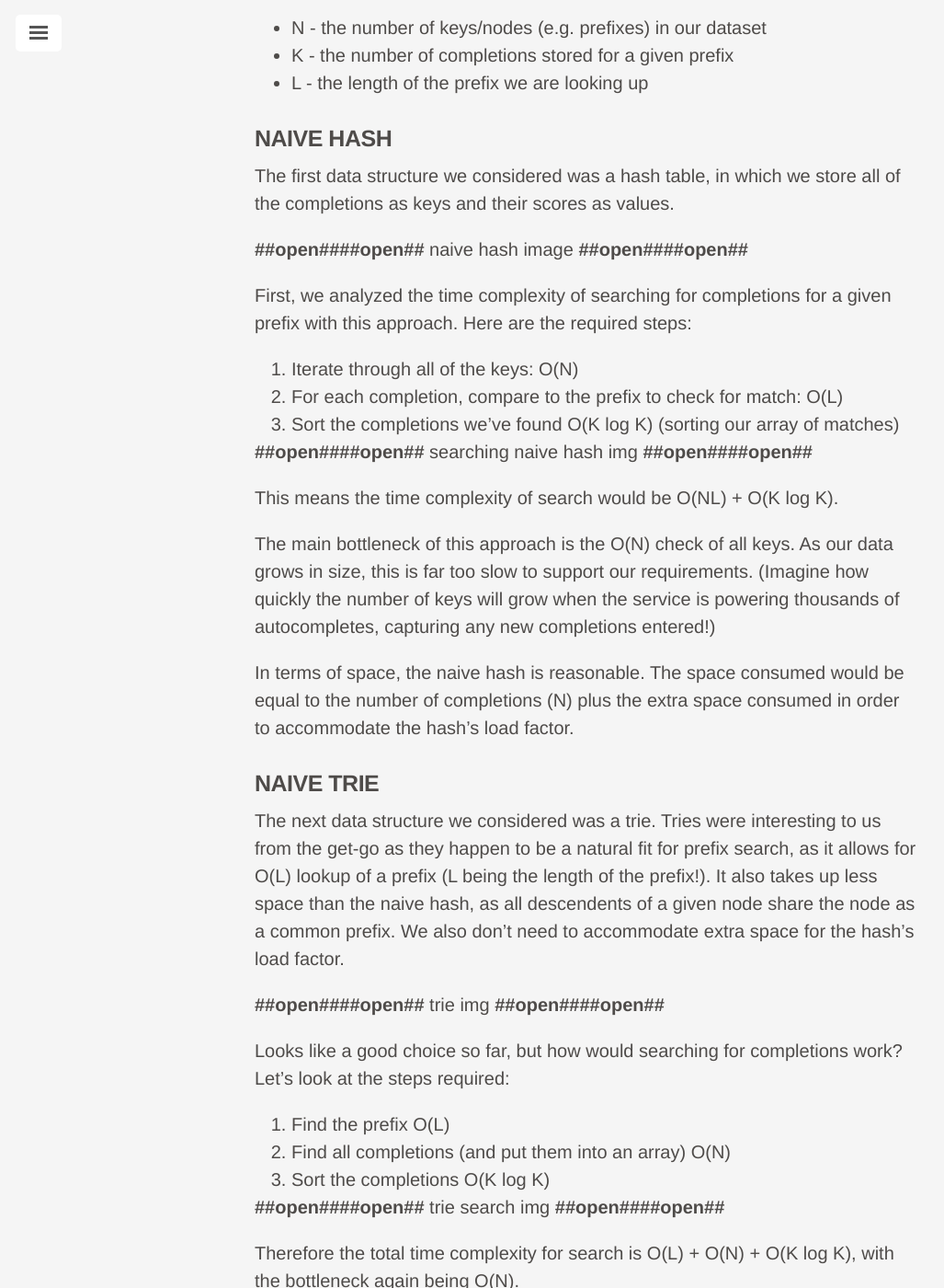
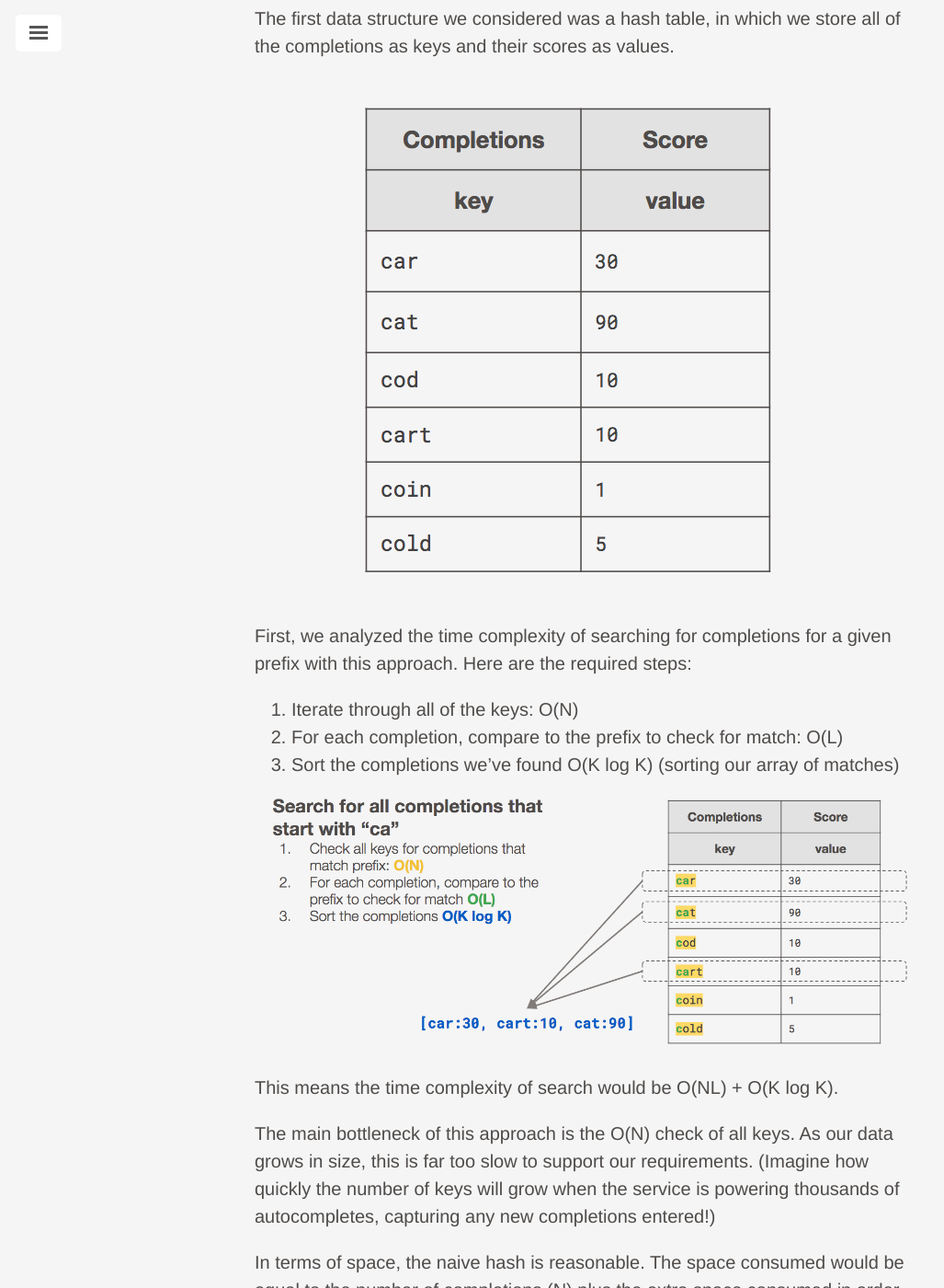
Before and after one commit to prefixy/prefixy.github.io, a Jekyll site: the page built from _posts/2017-12-13-writeup.md, in a window 1280 px wide and 1400 px high, scrolled down 5105 px. Shown: the whole window at 92% size, without its empty margins (3-1030 px from the left). Built offline with Jekyll 4.4.1, drawn with Linux system fonts in a browser that asks for light colours; some of the changed text lies outside the part shown.

Commit message:
update w images

```diff
--- a/_posts/2017-12-13-writeup.md
+++ b/_posts/2017-12-13-writeup.md
@@ -63,8 +63,7 @@ Before we go further, there is certain terminology we used as we built this proj
 
 **selection** - The suggestion that the user chooses or a new completion that the user submits.
 
-![terminology](/assets/terms.gif)
-**##open####open##** update image **##open####open##**
+![terminology](/assets/terminology.png)
 
 ## Design goals
 
@@ -95,7 +94,7 @@ As we compared different options, there were three main measurements we needed t
 
 The first data structure we considered was a hash table, in which we store all of the completions as keys and their scores as values.
 
-**##open####open##** naive hash image **##open####open##**
+![naive hash](/assets/naive-hash.png)
 
 First, we analyzed the time complexity of searching for completions for a given prefix with this approach. Here are the required steps:
 
@@ -103,7 +102,7 @@ First, we analyzed the time complexity of searching for completions for a given
 2. For each completion, compare to the prefix to check for match: O(L)
 3. Sort the completions we’ve found O(K log K) (sorting our array of matches)
 
-**##open####open##** searching naive hash img **##open####open##**
+![naive hash](/assets/naive-hash-search.png)
 
 This means the time complexity of search would be O(NL) + O(K log K).
 
@@ -115,7 +114,7 @@ In terms of space, the naive hash is reasonable. The space consumed would be equ
 
 The next data structure we considered was a trie. Tries were interesting to us from the get-go as they happen to be a natural fit for prefix search, as it allows for O(L) lookup of a prefix (L being the length of the prefix!). It also takes up less space than the naive hash, as all descendents of a given node share the node as a common prefix. We also don’t need to accommodate extra space for the hash’s load factor.
 
-**##open####open##** trie img **##open####open##**
+![naive trie](/assets/naive-trie.png)
 
 Looks like a good choice so far, but how would searching for completions work? Let’s look at the steps required:
 
--- a/public/css/poole.css
+++ b/public/css/poole.css
@@ -86,7 +86,6 @@ h1, h2, h3, h4, h5, h6 {
   line-height: 1.25;
   color: #4e4b49;
   text-rendering: optimizeLegibility;
-  text-transform: uppercase;
 }
 h1 {
   font-size: 2rem;
```
Also changed, not shown: assets/completions-with-scores.png (added), assets/naive-hash-search.png (added), assets/naive-hash.png (added), assets/naive-trie.png (added), assets/terminology.png (added), 9 other files.
